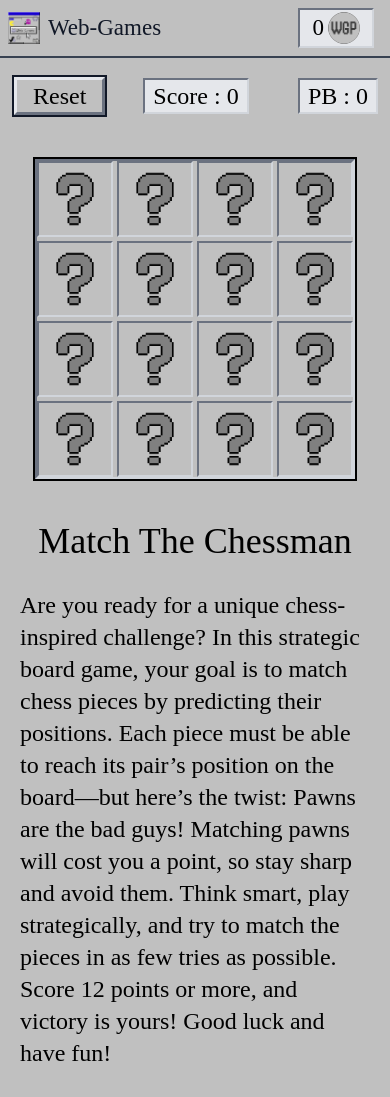
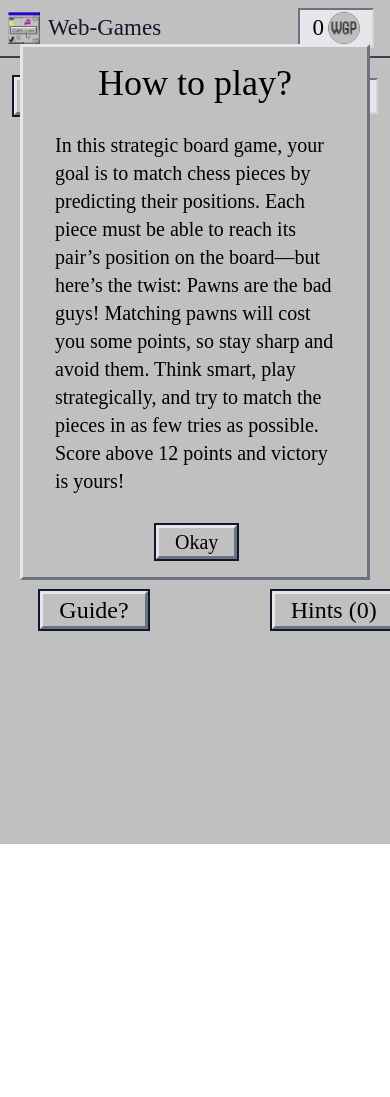
Before and after one commit to RaviPatel94/Webgames, a React (Vite) app: page /matchthechessman in a window 390 px wide. After the commit the page ends 844 px from the top, so only its background shows below. Built offline with nearby package versions, Linux system fonts and the light colour scheme; no server answers; a web font is replaced by a local one.

Commit message:
better mobile view

```diff
--- a/src/games/Matchthechessman.jsx
+++ b/src/games/Matchthechessman.jsx
@@ -1,5 +1,6 @@
 import React, { useState, useEffect, useRef } from 'react'
 import Btn from '../components/Btn'
+import { useSession } from '@clerk/clerk-react';
 
 function Matchthechessman() {
   const [tiles, settiles] = useState([
@@ -143,6 +144,7 @@ function Matchthechessman() {
   const swordRef2 = useRef(null);
   const correctref = useRef(null);
   const [result, setresult] = useState("lose")
+  const [popup, setpopup] = useState(true)
 
     useEffect(() => {
         audioRef.current = new Audio("/sounds/chessmove.mp3");
@@ -401,9 +403,8 @@ const createChessMatchingGrid = (tiles) => {
       setmatched([...matched, firstTile.matchid]);
 
       if (notpawnref.current===4) {
+        score>12?setresult("Won!"):setresult("Lose!")
         setgameover(true);
-        score>12?setresult("Won!"):setresult("Lose!")
-        console.log("gameover")
       }
     } else {
       const resetTiles = currentTiles.map(tile =>
@@ -424,9 +425,22 @@ const createChessMatchingGrid = (tiles) => {
     setshared(true)
     setTimeout(() => setshared(false), 2500)
   }
+  const removepopup=()=>{
+    setpopup(false)
+  }
+  const help=()=>{
+    setpopup(true)
+  }
 
   return (
-    <div className='pt-[75px] min-h-screen bg-lightgrey text-2xl'>
+    <div className='pt-[75px] min-h-screen bg-lightgrey text-2xl relative lg:min-h-screen w-screen'>
+      <div className={' absolute left-0 top-11 right-0 mx-auto flex-col items-center justify-center bg-lightgrey py-10 px-8 z-40 max-h-screen w-max h-max btnnohover '+ (popup?"":"hidden")}>
+      <div className='h-[450px] sm:h-96 w-[280px] sm:w-[500px] flex flex-col gap-7 items-center justify-center font-medium text-xl sm:text-2xl'>
+        <h2 className=' text-4xl'>How to play?</h2>
+        <p className='w-ful'>In this strategic board game, your goal is to match chess pieces by predicting their positions. Each piece must be able to reach its pair’s position on the board—but here’s the twist: Pawns are the bad guys! Matching pawns will cost you some points, so stay sharp and avoid them. Think smart, play strategically, and try to match the pieces in as few tries as possible. Score above 12 points and victory is yours!</p>
+        <Btn text="Okay" ClickEvent={removepopup}/>
+        </div>
+      </div>
       <div className='w-screen flex justify-between items-center px-3 sm:px-36'>
         <Btn text="Reset" ClickEvent={initlizegame} />
         <div className='scorebox px-2'>Score : {score}</div>
@@ -438,8 +452,8 @@ const createChessMatchingGrid = (tiles) => {
           </div>
         </div>
       </div>
-      <div className='flex items-center flex-col sm:flex-row justify-center gap-10 sm:gap-16 pt-10 sm:pt-12'>
-        <div className='border-2 border-black w-max relative'>
+      <div className='flex flex-col sm:flex-row justify-center items-center sm:items-start gap-10 sm:gap-16 pt-10 sm:pt-12'>
+        <div className='border-2 border-black w-max relative h-max '>
           <div className='bg-lightgrey size-80 lg:size-[360px] scorebox grid grid-cols-4 gap-1'>
             {tiles.map((tile) => (
               <div
@@ -470,11 +484,14 @@ const createChessMatchingGrid = (tiles) => {
             </div>
           </div>
         </div>
-        <div className='flex flex-col gap-7'>
+        <div className='flex flex-col gap-7 items-center'>
           <h1 className='text-4xl text-center font-medium'>Match The Chessman</h1>
-          <p className='text-2xl font-medium lg:w-[600px] pb-7 lg:pb-0 px-5'>
-          Are you ready for a unique chess-inspired challenge? In this strategic board game, your goal is to match chess pieces by predicting their positions. Each piece must be able to reach its pair’s position on the board—but here’s the twist: Pawns are the bad guys! Matching pawns will cost you a point, so stay sharp and avoid them. Think smart, play strategically, and try to match the pieces in as few tries as possible. Score 12 points or more, and victory is yours! Good luck and have fun!
+          <p className='text-2xl font-medium lg:w-[600px] pb-7 lg:pb-0 px-5 hidden sm:block'>
+          Are you ready for a unique chess-inspired challenge? In this strategic board game, your goal is to match chess pieces by predicting their positions. Each piece must be able to reach its pair’s position on the board—but here’s the twist: Pawns are the bad guys! Matching pawns will cost you some points, so stay sharp and avoid them. Think smart, play strategically, and try to match the pieces in as few tries as possible. Score above 12 points and victory is yours! Good luck and have fun!
           </p>
+          <div className='sm:hidden flex justify-between items-center w-full'>
+          <Btn text="Guide?" ClickEvent={help}/>
+          <Btn text="Hints (0)"/></div>
         </div>
       </div>
     </div>
```
